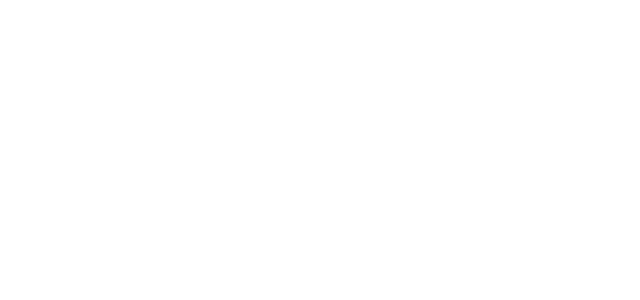
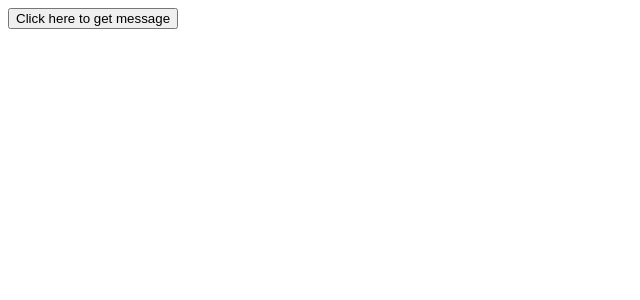
Before and after one commit to ayushporwal01/React, a React (Vite) app in the folder react-pro/: page / in a window 1280 px wide. Shown: the top 300 px of the page, without its empty margins (0-640 px from the left). Built offline with nearby package versions, Linux system fonts and the light colour scheme.

Commit message:
Initial commit

```diff
--- a/react-pro/src/components/Message.jsx
+++ b/react-pro/src/components/Message.jsx
@@ -1,3 +1,5 @@
 export default function Message() {
-
+    return <div>
+        <button>Click here to get message</button>
+    </div>
 }
```
